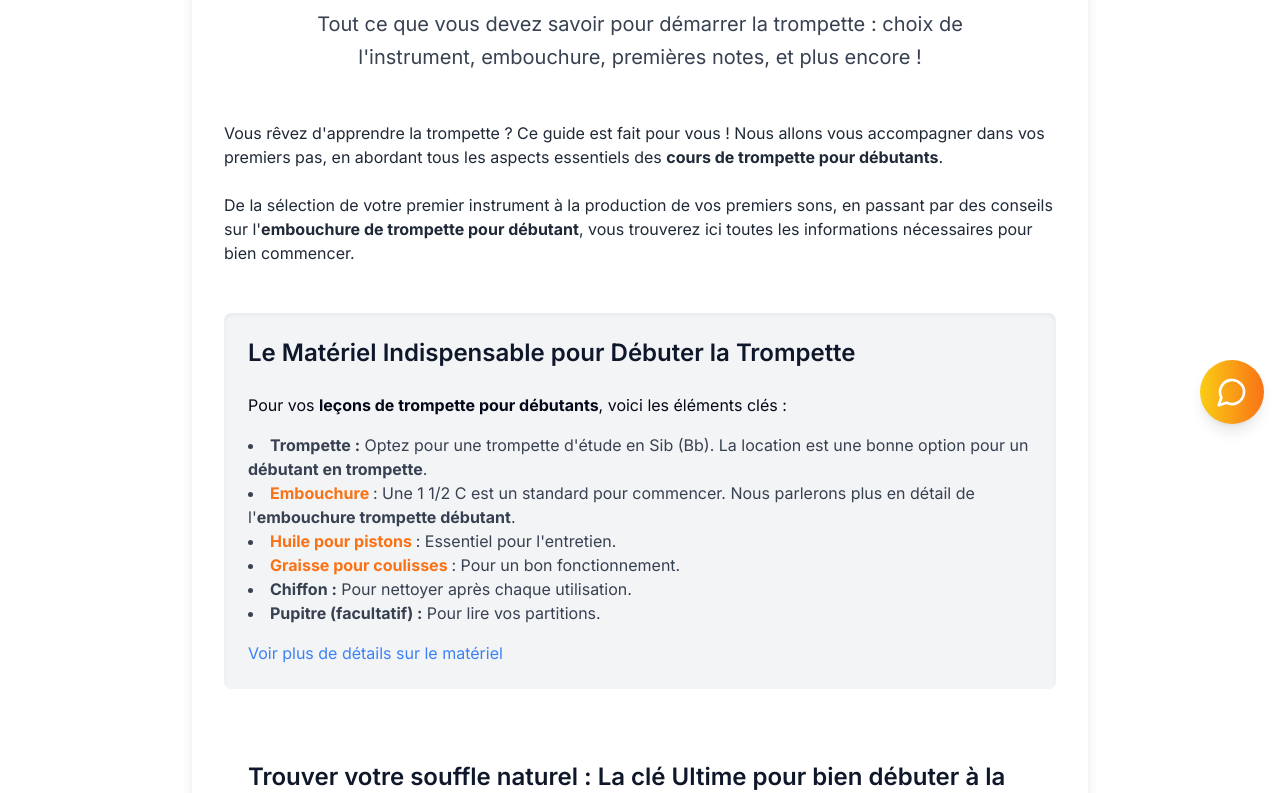
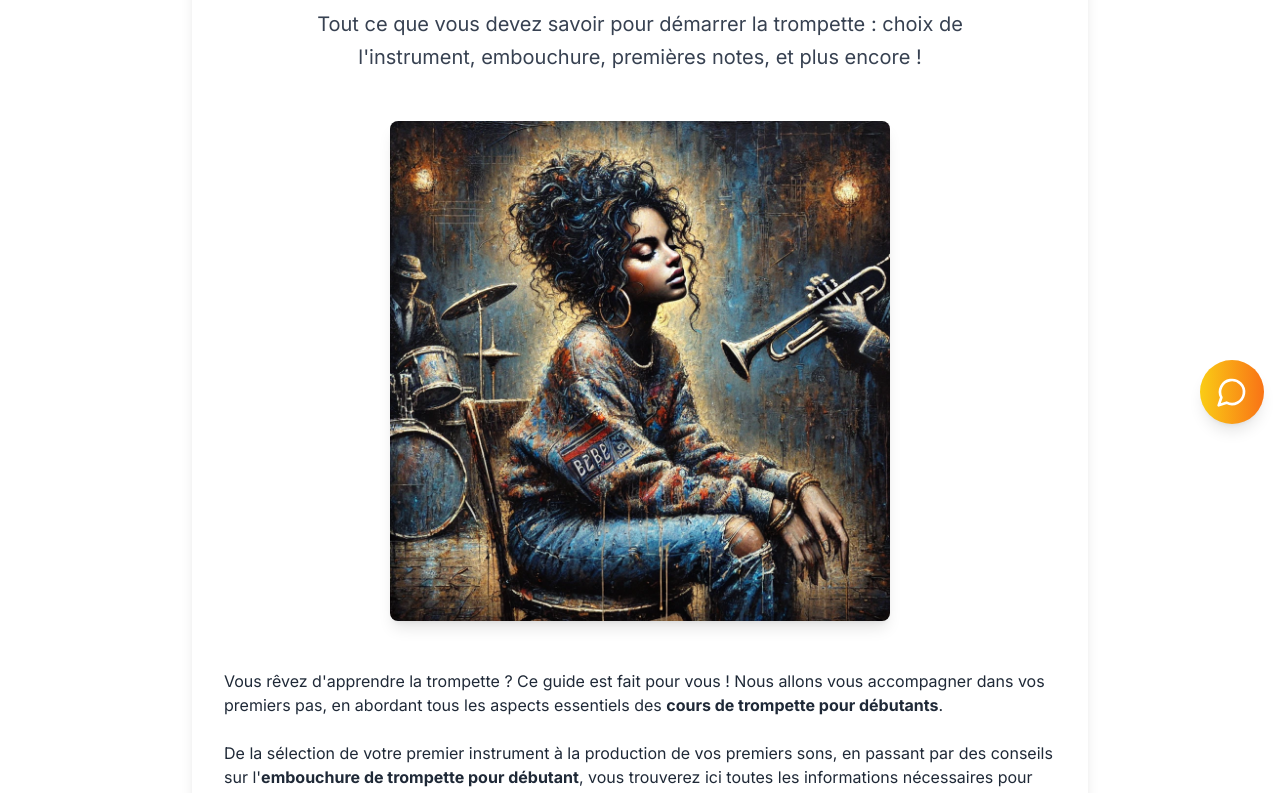
Before and after one commit to moisur/courstrompette, a Next.js app: page /blog/guide-apprentissage/professeur-recommandes in a window 1280 px wide. Shown: the part 360-1153 px from the top of the page. Built offline with nearby package versions, Linux system fonts and the light colour scheme.

Commit message:
ajout image + en gris

```diff
--- a/src/components/blog/ProfesseurRecommandes.tsx
+++ b/src/components/blog/ProfesseurRecommandes.tsx
@@ -5,6 +5,7 @@
 import AccessoiresTrompette from "./AccessoireRecommandes"; // Conserve l'import
 import RelatedArticles from "./RelatedArticles"; // Conserve l'import
 import { useState } from "react"; //Ajout useState pour le bouton
+import Image from "next/image"; // Import de l'image
 
 export default function ProfesseurRecommandes() {
   // Changement du nom du composant
@@ -21,7 +22,16 @@ export default function ProfesseurRecommandes() {
           l'instrument, embouchure, premières notes, et plus encore !
         </p>
       </header>
-
+      <div className="flex justify-center my-6">
+        <Image
+          src="/blog/ProfesseurRecommandes (1).webp"
+          alt="Jolie trompettistes"
+          width={500}
+          height={300}
+          className="rounded-lg shadow-lg"
+          priority
+        />
+      </div>
       {/* Introductory Content */}
       <section className="prose prose-lg max-w-none text-gray-800 space-y-6">
         <p>
@@ -109,7 +119,7 @@ export default function ProfesseurRecommandes() {
           )}
           <button
             onClick={() => setShowMoreMatos(!showMoreMatos)}
-            className="text-blue-500 hover:underline"
+            className="text-gray-500 hover:underline"
           >
             {showMoreMatos
               ? "Voir moins de détails"
```
